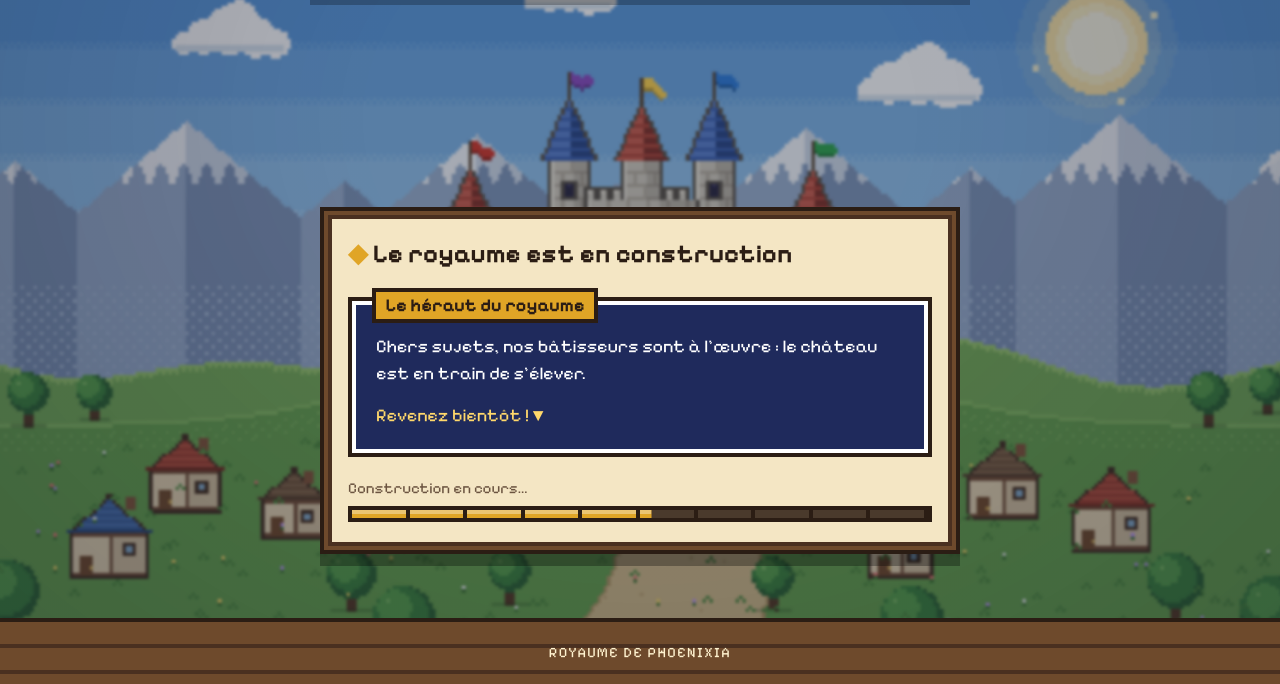
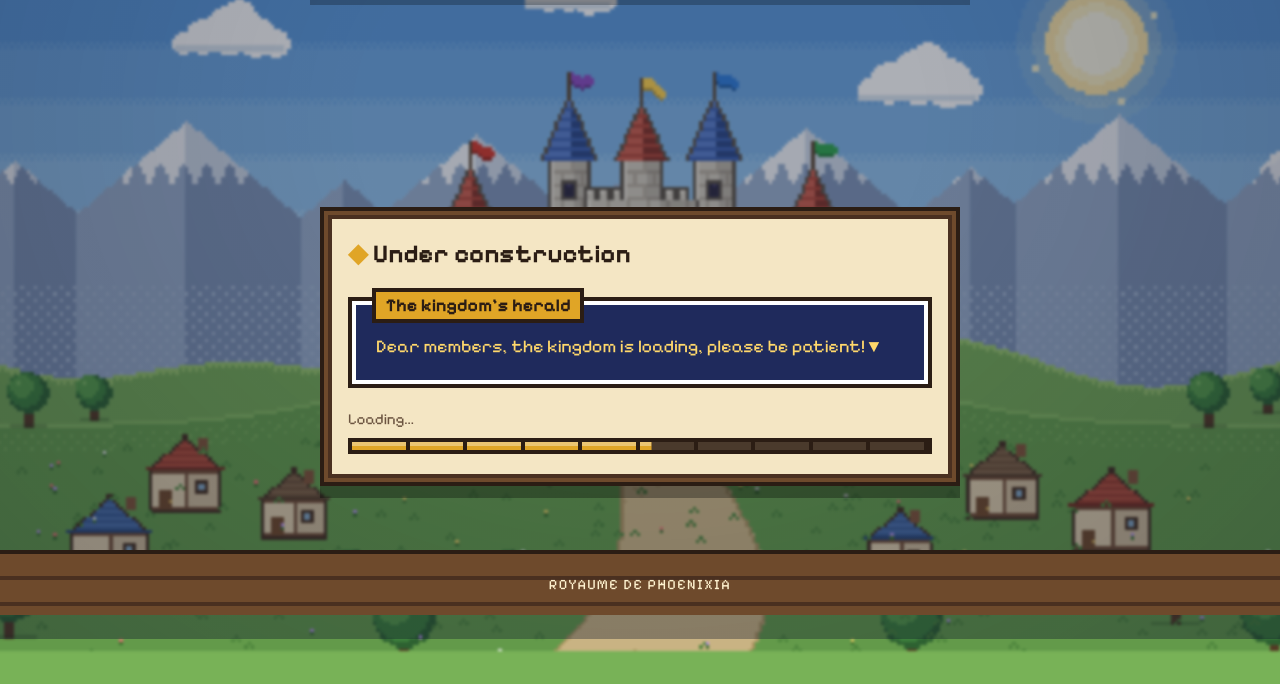
Before and after one commit to UnnamedH/phenix-site, a plain HTML site: page maintenance.html in a window 1280 px wide. Shown: the part 161-845 px from the top of the page. After the commit the page ends 800 px from the top, so only its background shows below. Drawn offline with Linux system fonts and the light colour scheme.

Commit message:
Update the maintenance message
Co-Authored-By: Claude Sonnet 5.5 <noreply@anthropic.com>
Claude-Session: https://claude.ai/code/session_01Y1VuTkD7pGwDjFYRg91kra

```diff
--- a/maintenance.html
+++ b/maintenance.html
@@ -1,10 +1,10 @@
 <!doctype html>
-<html lang="fr">
+<html lang="en">
 <head>
   <meta charset="utf-8">
   <meta name="viewport" content="width=device-width, initial-scale=1">
-  <title>En construction · Le Trône de Phoenixia</title>
-  <meta name="description" content="Le royaume de Phoenixia est en construction. Revenez bientôt !">
+  <title>Under construction · Le Trône de Phoenixia</title>
+  <meta name="description" content="The kingdom of Phoenixia is loading, please be patient!">
   <meta name="robots" content="noindex">
   <meta name="theme-color" content="#4a8fdc">
   <link rel="icon" href="images/logo/favicon-32.png" sizes="32x32" type="image/png">
@@ -30,14 +30,13 @@
 
   <main class="wrap">
     <section class="panel build" aria-labelledby="build-title">
-      <h2 id="build-title">Le royaume est en construction</h2>
+      <h2 id="build-title">Under construction</h2>
       <div class="dialog">
-        <p class="dialog-name">Le héraut du royaume</p>
-        <p>Chers sujets, nos bâtisseurs sont à l’œuvre&nbsp;: le château est en train de s’élever.</p>
-        <p class="dialog-more">Revenez bientôt&nbsp;! <span class="blink" aria-hidden="true">▼</span></p>
+        <p class="dialog-name">The kingdom’s herald</p>
+        <p class="dialog-more">Dear members, the kingdom is loading, please be patient! <span class="blink" aria-hidden="true">▼</span></p>
       </div>
-      <div class="build-bar" role="progressbar" aria-label="Construction du royaume">
-        <p class="build-label">Construction en cours…</p>
+      <div class="build-bar" role="progressbar" aria-label="Kingdom loading">
+        <p class="build-label">Loading…</p>
         <div class="bar" style="--c:#e0a526"><div class="bar-fill" style="--p:.6"></div></div>
       </div>
     </section>
```
Also changed, not shown: 1 other file.
